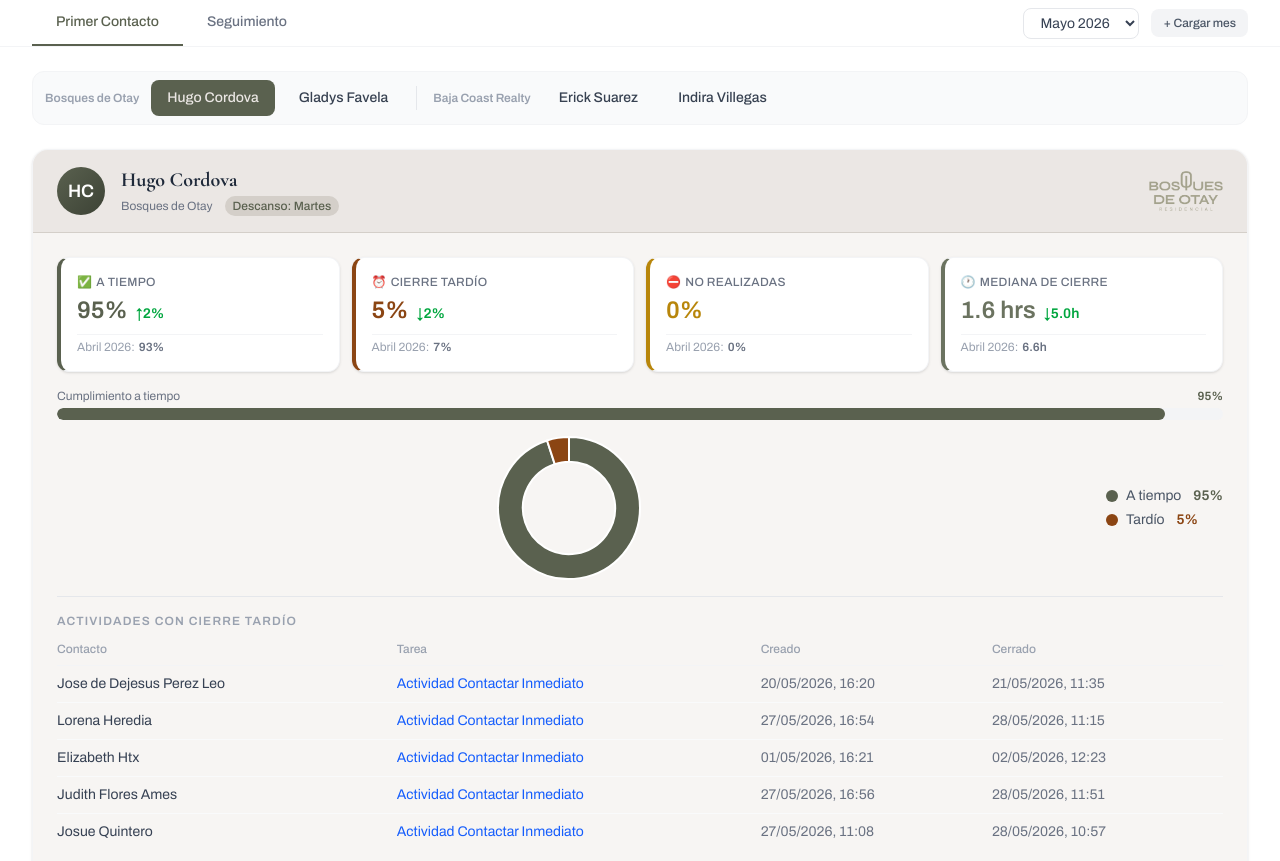
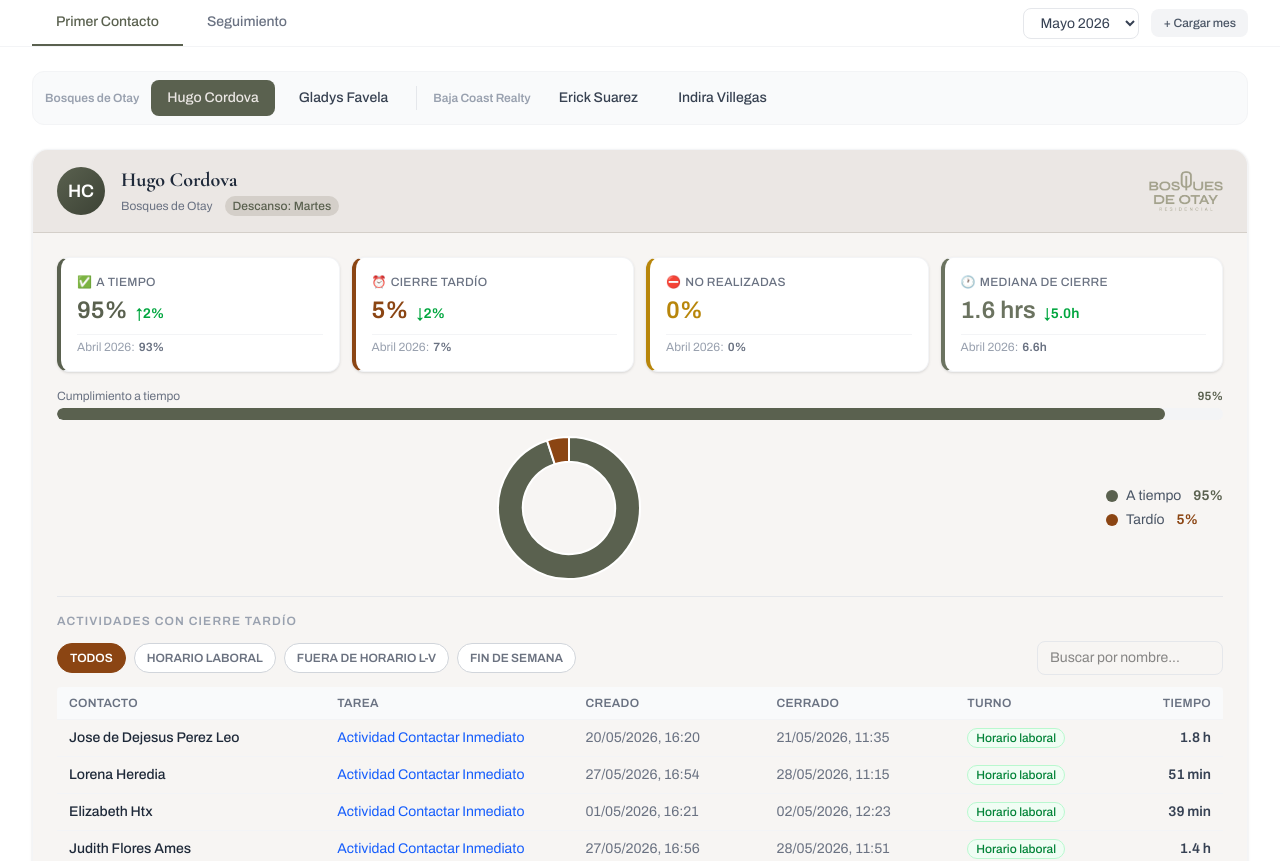
Before and after one commit to GabrielaLuna16/RacabaAct, a Next.js app: page / in a window 1280 px wide. Shown: the top 861 px of the page. Built offline with nearby package versions, Linux system fonts and the light colour scheme.

Commit message:
feat: tabla cierre tardio inline con filtros y busqueda, quitar modal

```diff
--- a/components/AdvisorPanel.tsx
+++ b/components/AdvisorPanel.tsx
@@ -3,7 +3,6 @@
 import { useState } from 'react';
 import dynamic from 'next/dynamic';
 import KPICard from './KPICard';
-import TardioModal from './TardioModal';
 import type { AdvisorStats as PCStats, PrimerContactoData, Turno } from '@/lib/processPrimerContacto';
 import type { SectionStats, HugoAdvisorStats, SeguimientoData } from '@/lib/processSeguimiento';
 
@@ -87,48 +86,106 @@ function TurnoBadge({ turno }: { turno?: Turno }) {
 
 // ── Inline tardio table ──────────────────────────────────────────────────────
 
-function TardioInline({ stats, tabType }: { stats: PCStats | SectionStats; tabType: TabType }) {
+const TURNO_FILTERS: { key: 'todos' | Turno; label: string }[] = [
+  { key: 'todos',           label: 'TODOS' },
+  { key: 'horario_laboral', label: 'HORARIO LABORAL' },
+  { key: 'fuera_horario',   label: 'FUERA DE HORARIO L-V' },
+  { key: 'fin_semana',      label: 'FIN DE SEMANA' },
+];
+
+function TardioInline({ stats, tabType, accentColor }: { stats: PCStats | SectionStats; tabType: TabType; accentColor: string }) {
+  const [filter, setFilter] = useState<'todos' | Turno>('todos');
+  const [search, setSearch] = useState('');
+
   if (stats.cierre_tardio === 0) return null;
 
   type AnyRow = {
     contacto: string; tarea: string; tarea_url?: string;
     creado?: string; cerrado?: string; due_date?: string;
+    turno?: Turno; tiempo_min?: number;
   };
+
   const rows = stats.tardio_detail as AnyRow[];
+  const filtered = rows.filter((r) => {
+    const matchFilter = filter === 'todos' || r.turno === filter;
+    const matchSearch = !search || r.contacto.toLowerCase().includes(search.toLowerCase());
+    return matchFilter && matchSearch;
+  });
+
   const dateHeader = tabType === 'seguimiento' ? 'Fecha límite' : 'Creado';
+  const timeHeader = tabType === 'seguimiento' ? 'Tiempo tarde' : 'Tiempo';
 
   return (
     <div className="mt-4 pt-4 border-t border-gray-200">
       <p className="text-xs font-semibold text-gray-400 uppercase tracking-widest mb-3">
         Actividades con cierre tardío
       </p>
+
+      {/* Filtros + Búsqueda */}
+      <div className="flex flex-wrap items-center gap-2 mb-3">
+        {TURNO_FILTERS.map(({ key, label }) => {
+          const active = filter === key;
+          return (
+            <button
+              key={key}
+              onClick={() => setFilter(key)}
+              className="text-xs font-semibold px-3 py-1.5 rounded-full border transition-colors"
+              style={active
+                ? { background: accentColor, color: '#fff', borderColor: accentColor }
+                : { background: 'white', color: '#6b7280', borderColor: '#d1d5db' }
+              }
+            >
+              {label}
+            </button>
+          );
+        })}
+        <input
+          type="text"
+          value={search}
+          onChange={(e) => setSearch(e.target.value)}
+          placeholder="Buscar por nombre..."
+          className="ml-auto text-sm border border-gray-200 rounded-lg px-3 py-1.5 focus:outline-none focus:ring-2 focus:ring-gray-300 min-w-[180px]"
+        />
+      </div>
+
+      {/* Tabla */}
       <div className="overflow-x-auto">
-        <table className="w-full text-sm min-w-[380px]">
+        {filtered.length === 0 ? (
+          <p className="py-4 text-gray-400 text-center text-sm">Sin registros</p>
+        ) : (
+          <table className="w-full text-sm min-w-[600px]">
             <thead>
-            <tr className="text-xs text-gray-400 border-b border-gray-100">
-              <th className="text-left pb-2 font-medium">Contacto</th>
-              <th className="text-left pb-2 font-medium">Tarea</th>
-              <th className="text-left pb-2 font-medium">{dateHeader}</th>
-              <th className="text-left pb-2 font-medium">Cerrado</th>
+              <tr className="bg-gray-50 text-gray-500 text-left text-xs uppercase tracking-wide">
+                <th className="px-3 py-2 font-semibold rounded-tl">Contacto</th>
+                <th className="px-3 py-2 font-semibold">Tarea</th>
+                <th className="px-3 py-2 font-semibold">{dateHeader}</th>
+                <th className="px-3 py-2 font-semibold">Cerrado</th>
+                <th className="px-3 py-2 font-semibold">Turno</th>
+                <th className="px-3 py-2 font-semibold text-right rounded-tr">{timeHeader}</th>
               </tr>
             </thead>
             <tbody>
-            {rows.map((r, i) => (
-              <tr key={i} className="border-b border-gray-50 last:border-0">
-                <td className="py-2 text-gray-700">{r.contacto || '—'}</td>
-                <td className="py-2 max-w-[180px] truncate">
+              {filtered.map((r, i) => (
+                <tr key={i} className="border-t border-gray-100 hover:bg-gray-50">
+                  <td className="px-3 py-2 font-medium text-gray-800">{r.contacto || '—'}</td>
+                  <td className="px-3 py-2 text-gray-600 max-w-[180px] truncate">
                     {r.tarea_url
                       ? <a href={r.tarea_url} target="_blank" rel="noopener noreferrer" className="text-blue-600 hover:underline">{r.tarea}</a>
-                    : <span className="text-gray-600">{r.tarea}</span>}
+                      : <span>{r.tarea}</span>}
                   </td>
-                <td className="py-2 text-gray-500 whitespace-nowrap">
+                  <td className="px-3 py-2 text-gray-500 whitespace-nowrap">
                     {tabType === 'seguimiento' ? (r.due_date || '—') : (r.creado || '—')}
                   </td>
-                <td className="py-2 text-gray-500 whitespace-nowrap">{r.cerrado || '—'}</td>
+                  <td className="px-3 py-2 text-gray-500 whitespace-nowrap">{r.cerrado || '—'}</td>
+                  <td className="px-3 py-2"><TurnoBadge turno={r.turno} /></td>
+                  <td className="px-3 py-2 text-right font-semibold text-gray-700 whitespace-nowrap">
+                    {r.tiempo_min != null ? fmtTiempo(r.tiempo_min) : '—'}
+                  </td>
                 </tr>
               ))}
             </tbody>
           </table>
+        )}
       </div>
     </div>
   );
@@ -228,7 +285,6 @@ function StatSection({
   title?: string;
   brand: BrandColors;
 }) {
-  const [modalOpen, setModalOpen] = useState(false);
   const mediaHours = stats.mediana_horas;
   const mediaLabel = mediaHours != null ? `${mediaHours.toFixed(1)} hrs` : '—';
 
@@ -248,8 +304,6 @@ function StatSection({
         />
         <KPICard
           label="Cierre tardío" value={`${stats.pct_tardio}%`} color={brand.kpiTardio} icon="⏰"
-          clickable={stats.cierre_tardio > 0}
-          onClick={() => stats.cierre_tardio > 0 && setModalOpen(true)}
           prevValue={prevEntry ? `${prevEntry.tardio}%` : undefined}
           prevLabel={prevLabel}
           improved={prevEntry ? calcImproved(stats.pct_tardio, prevEntry.tardio, 'down') : undefined}
@@ -310,12 +364,7 @@ function StatSection({
       </div>
 
       {/* Tardíos desplegados */}
-      <TardioInline stats={stats} tabType={tabType} />
-
-      <TardioModal
-        isOpen={modalOpen} onClose={() => setModalOpen(false)}
-        advisor={advisor} type={tabType} rows={stats.tardio_detail} accentColor={brand.kpiTardio}
-      />
+      <TardioInline stats={stats} tabType={tabType} accentColor={brand.kpiTardio} />
     </div>
   );
 }
```
Lines whose indentation alone changed are shown as unchanged.
